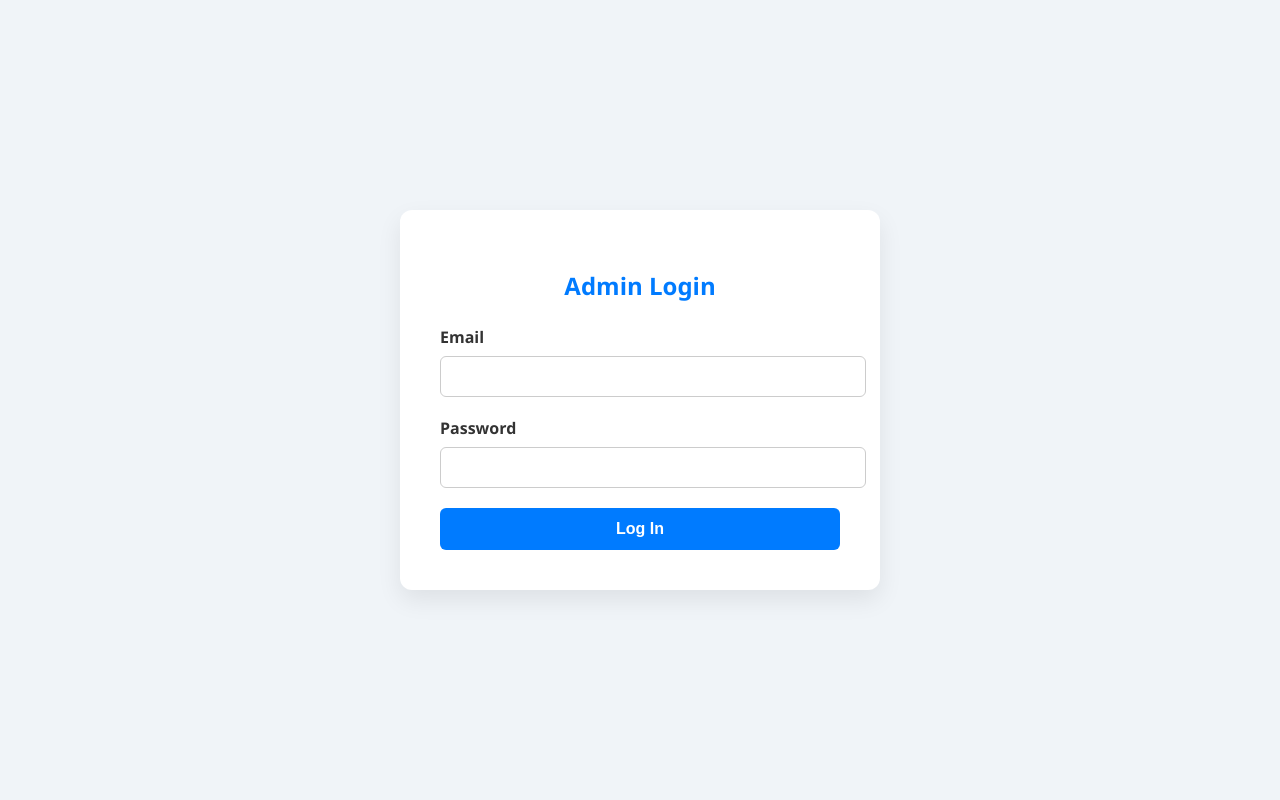
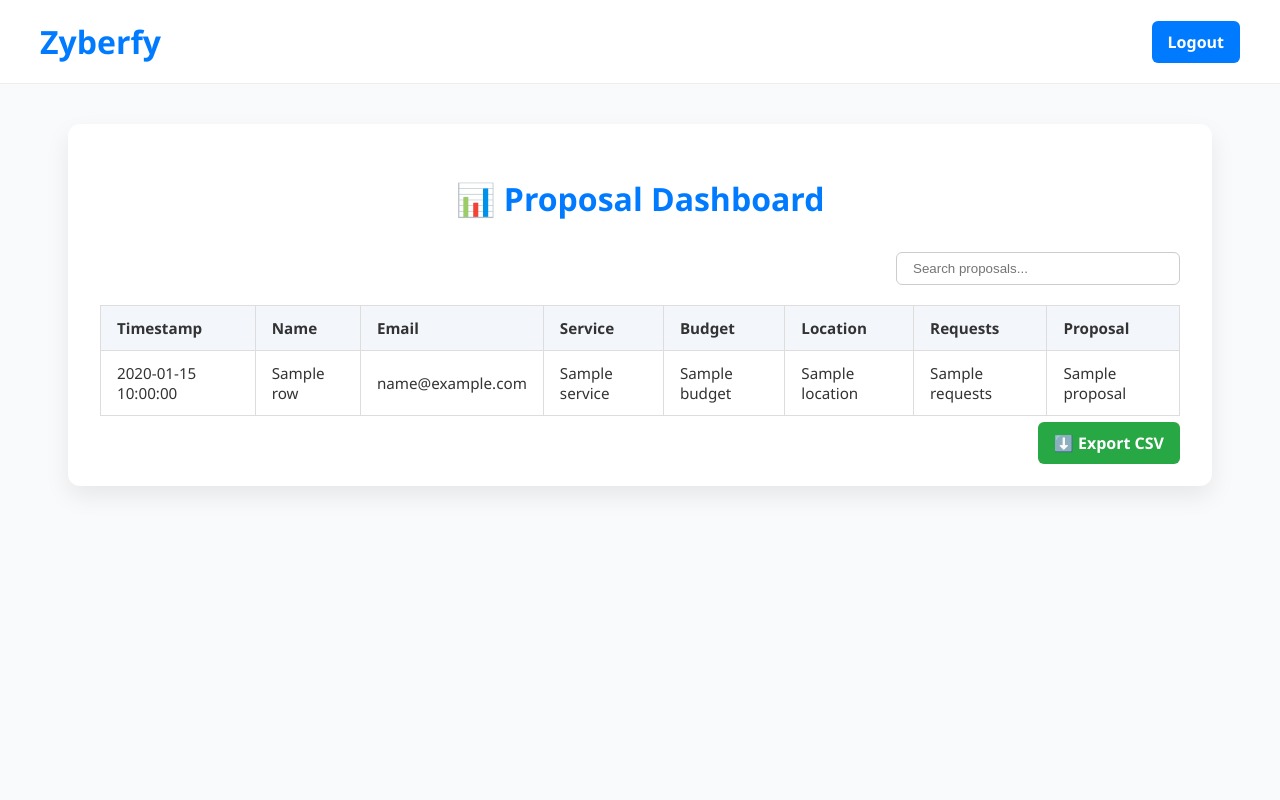
Before and after one commit to MylesGoHam/zyberfy-backend, a Flask app: template templates/dashboard.html in a window 1280 px wide. Run offline with Flask 3, Linux system fonts and the light colour scheme; the template is opened without the code that fills it: most values are stand-ins (such as "Sample title", 1, 10 or a date in 2020); one stand-in notice (Sample message) is shown.

Commit message:
Update dashboard.html

```diff
--- a/templates/dashboard.html
+++ b/templates/dashboard.html
@@ -3,117 +3,197 @@
 <head>
   <meta charset="UTF-8" />
   <meta name="viewport" content="width=device-width, initial-scale=1.0"/>
-  <title>Admin Login | Zyberfy</title>
+  <title>Zyberfy Dashboard</title>
   <link rel="stylesheet" href="{{ url_for('static', filename='css/style.css') }}">
   <style>
     body {
       font-family: 'Segoe UI', Tahoma, Geneva, Verdana, sans-serif;
-      background-color: #f0f4f8;
-      display: flex;
-      justify-content: center;
-      align-items: center;
-      height: 100vh;
+      background-color: #f8fafc;
       margin: 0;
+      padding: 0;
     }
 
-    .login-container {
+    .header {
+      padding: 20px 40px;
+      background-color: #fff;
+      border-bottom: 1px solid #eee;
+      display: flex;
+      justify-content: space-between;
+      align-items: center;
+    }
+
+    .logo {
+      font-size: 2rem;
+      font-weight: bold;
+      color: #007bff;
+    }
+
+    .logout {
+      background-color: #007bff;
+      color: white;
+      padding: 10px 16px;
+      border: none;
+      border-radius: 6px;
+      font-weight: 600;
+      cursor: pointer;
+      transition: background-color 0.3s ease;
+      text-decoration: none;
+    }
+
+    .logout:hover {
+      background-color: #005fcc;
+    }
+
+    .container {
+      max-width: 1080px;
+      margin: 40px auto;
       background: white;
-      padding: 2.5rem;
+      padding: 2rem;
       border-radius: 12px;
       box-shadow: 0 10px 25px rgba(0, 0, 0, 0.08);
-      width: 100%;
-      max-width: 400px;
-      animation: fadeIn 0.6s ease-out;
     }
 
-    h2 {
-      margin-bottom: 1.5rem;
+    h1 {
       color: #007bff;
       text-align: center;
+      margin-bottom: 2rem;
     }
 
-    label {
-      display: block;
-      margin-bottom: 0.5rem;
-      font-weight: 600;
+    .search-bar {
+      margin-bottom: 20px;
+      text-align: right;
     }
 
-    input {
-      width: 100%;
-      padding: 0.75rem;
-      margin-bottom: 1.25rem;
+    .search-bar input {
+      padding: 0.5rem 1rem;
+      width: 250px;
       border: 1px solid #ccc;
       border-radius: 6px;
     }
 
-    button {
+    table {
       width: 100%;
-      padding: 0.75rem;
-      background-color: #007bff;
-      color: white;
-      border: none;
-      border-radius: 6px;
-      font-weight: 600;
-      font-size: 1rem;
-      cursor: pointer;
-      transition: background-color 0.3s ease;
+      border-collapse: collapse;
     }
 
-    button:hover {
-      background-color: #005fcc;
+    th, td {
+      padding: 12px 16px;
+      border: 1px solid #ddd;
+      text-align: left;
+      font-size: 0.95rem;
     }
 
-    .flash-messages {
-      list-style: none;
-      padding: 0;
-      margin-bottom: 1rem;
+    th {
+      background-color: #f3f7fb;
+      color: #333;
     }
 
-    .flash-messages li.error {
-      color: #721c24;
-      background-color: #f8d7da;
-      padding: 12px;
-      border-radius: 6px;
-      border: 1px solid #f5c6cb;
+    tr:nth-child(even) {
+      background-color: #fafafa;
     }
 
-    .flash-messages li.success {
-      display: none;
+    tr:hover {
+      background-color: #f1f9ff;
     }
 
-    @keyframes fadeIn {
-      from { opacity: 0; transform: translateY(20px); }
-      to { opacity: 1; transform: translateY(0); }
+    .proposal-text {
+      max-width: 320px;
+      white-space: pre-wrap;
+      overflow-wrap: break-word;
+    }
+
+    .download-btn {
+      margin-top: 1rem;
+      text-align: right;
+    }
+
+    .download-btn a {
+      text-decoration: none;
+      padding: 10px 16px;
+      background-color: #28a745;
+      color: white;
+      font-weight: bold;
+      border-radius: 6px;
+    }
+
+    .download-btn a:hover {
+      background-color: #218838;
     }
   </style>
 </head>
 <body>
 
-  <div class="login-container">
-    <h2>Admin Login</h2>
+  <div class="header">
+    <div class="logo">Zyberfy</div>
+    <a href="/logout" class="logout">Logout</a>
+  </div>
+
+  <div class="container">
+    <h1>📊 Proposal Dashboard</h1>
 
     {% with messages = get_flashed_messages(with_categories=true) %}
       {% if messages %}
         <ul class="flash-messages">
           {% for category, message in messages %}
-            {% if category != 'success' %}
-              <li class="{{ category }}">{{ message }}</li>
+            {% if category == 'login' %}
+              <li style="background-color: #e6ffed; color: #155724; padding: 12px; margin-bottom: 1rem; border-radius: 6px;">
+                {{ message }}
+              </li>
             {% endif %}
           {% endfor %}
         </ul>
       {% endif %}
     {% endwith %}
 
-    <form method="POST">
-      <label for="email">Email</label>
-      <input type="email" name="email" id="email" required>
+    <div class="search-bar">
+      <input type="text" id="searchInput" placeholder="Search proposals...">
+    </div>
 
-      <label for="password">Password</label>
-      <input type="password" name="password" id="password" required>
+    <table id="proposalsTable">
+      <thead>
+        <tr>
+          <th>Timestamp</th>
+          <th>Name</th>
+          <th>Email</th>
+          <th>Service</th>
+          <th>Budget</th>
+          <th>Location</th>
+          <th>Requests</th>
+          <th>Proposal</th>
+        </tr>
+      </thead>
+      <tbody>
+        {% for row in proposals %}
+        <tr>
+          <td>{{ row.Timestamp }}</td>
+          <td>{{ row.Name }}</td>
+          <td>{{ row.Email }}</td>
+          <td>{{ row.Service }}</td>
+          <td>{{ row.Budget }}</td>
+          <td>{{ row.Location }}</td>
+          <td>{{ row.Requests }}</td>
+          <td class="proposal-text">{{ row.Proposal }}</td>
+        </tr>
+        {% endfor %}
+      </tbody>
+    </table>
 
-      <button type="submit">Log In</button>
-    </form>
+    <div class="download-btn">
+      <a href="/download">⬇️ Export CSV</a>
+    </div>
   </div>
+
+  <script>
+    document.getElementById("searchInput").addEventListener("keyup", function() {
+      const searchTerm = this.value.toLowerCase();
+      const rows = document.querySelectorAll("#proposalsTable tbody tr");
+
+      rows.forEach(row => {
+        const text = row.innerText.toLowerCase();
+        row.style.display = text.includes(searchTerm) ? "" : "none";
+      });
+    });
+  </script>
 
 </body>
 </html>
```
